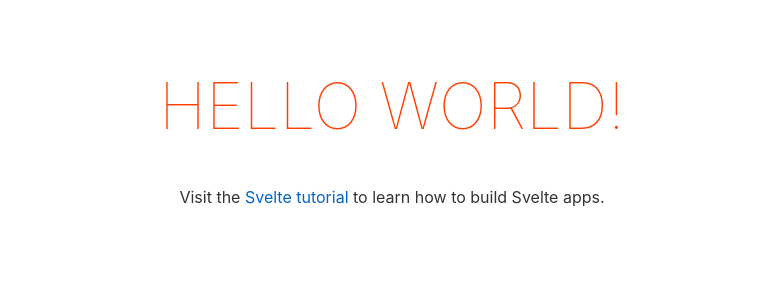
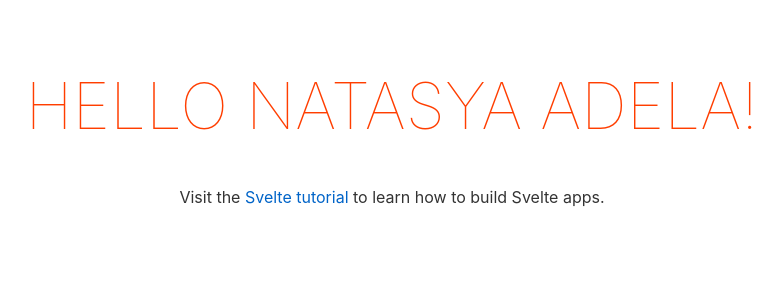
Before and after one commit to ramasatriafb/charity-funding, a Svelte app: page / in a window 1280 px wide. Shown: the top 300 px of the page, without its empty margins (248-1030 px from the left). Built offline with nearby package versions, Linux system fonts and the light colour scheme.

Commit message:
Test Deploy

```diff
--- a/src/main.js
+++ b/src/main.js
@@ -3,7 +3,7 @@ import App from './App.svelte';
 const app = new App({
 	target: document.body,
 	props: {
-		name: 'world'
+		name: 'Natasya Adela'
 	}
 });
 
```
